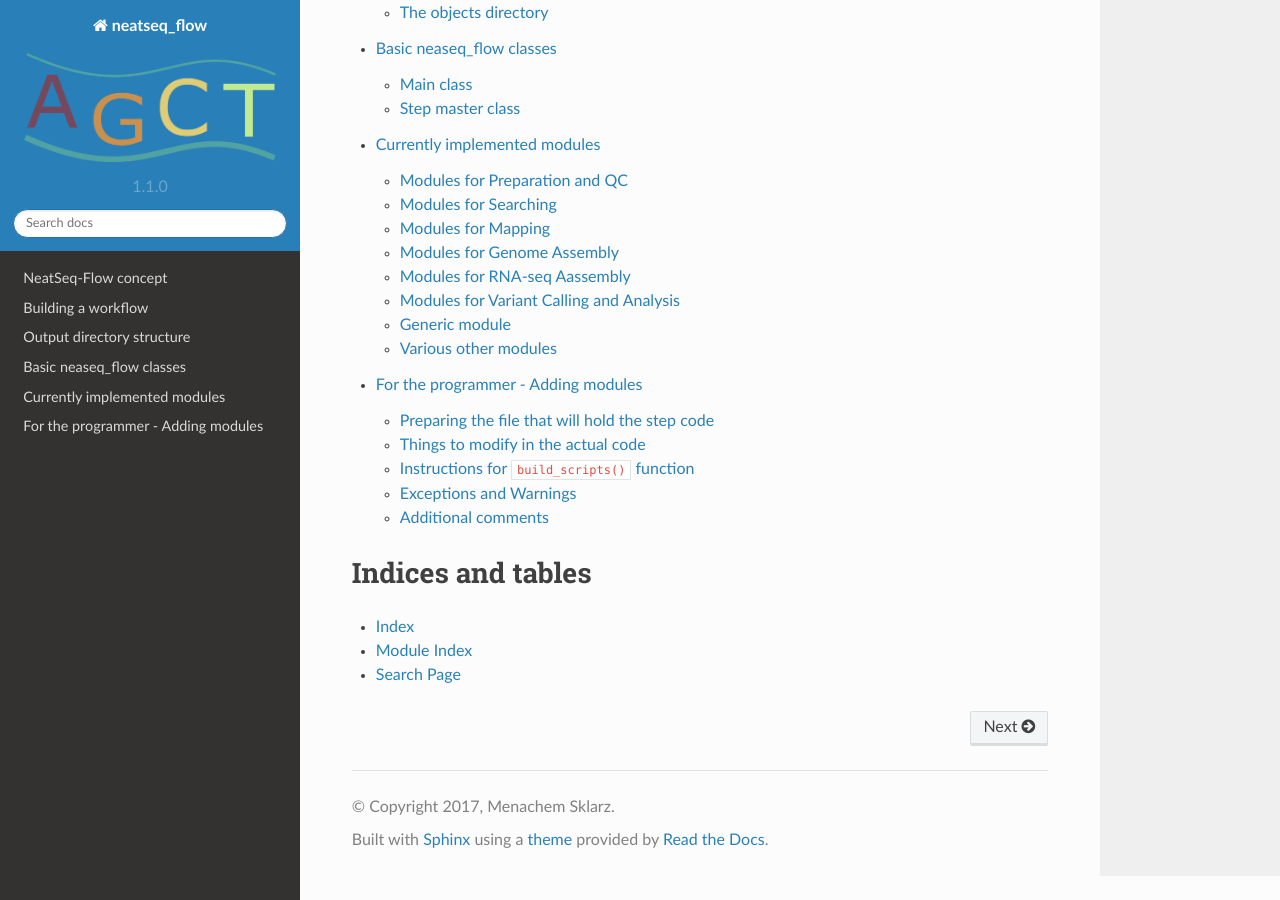
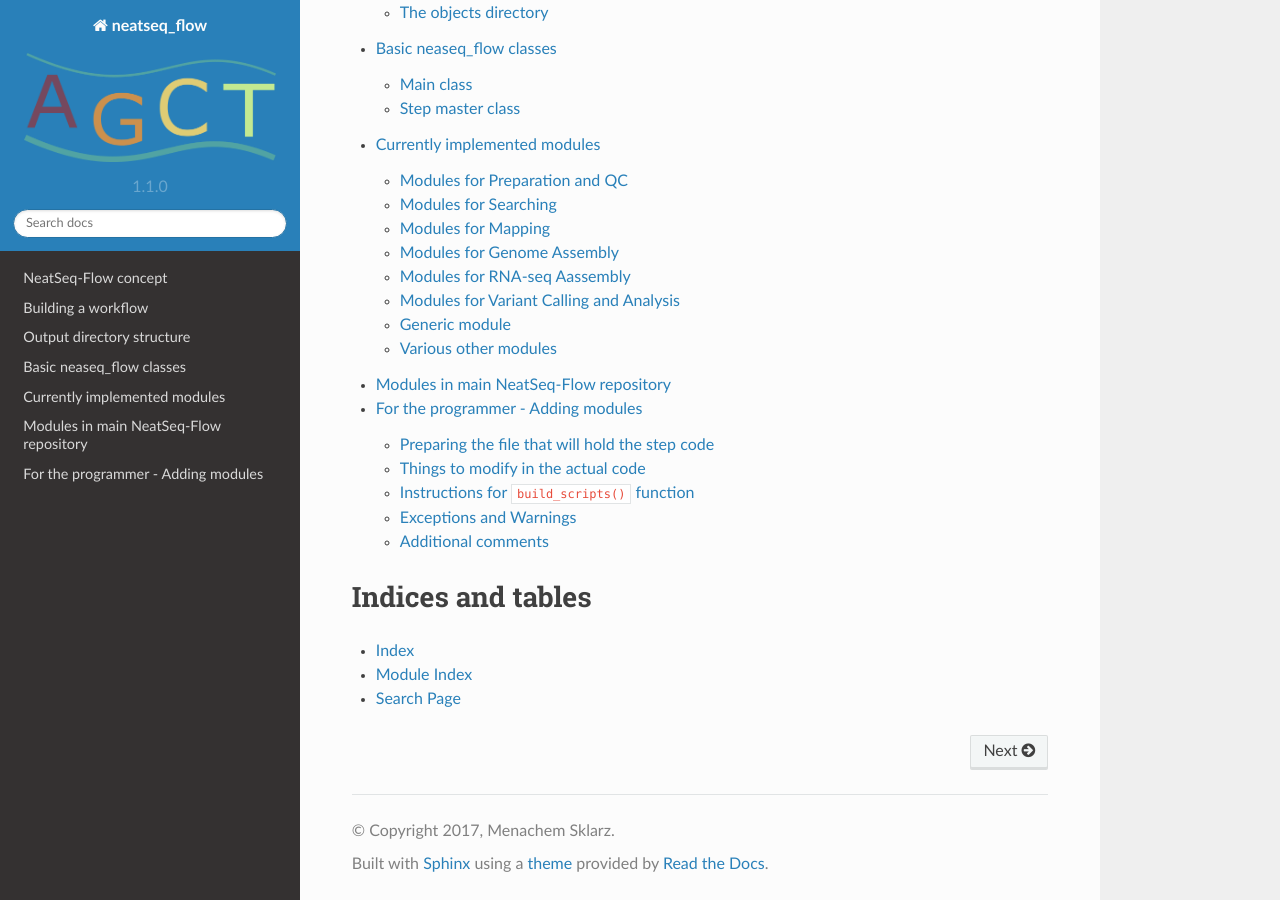
Before and after one commit to bioinfo-core-BGU/neatseq-flow, a Sphinx documentation site: the page built from doc/source/index.rst, in a window 1280 px wide and 900 px high, scrolled down 747 px. Built offline with Sphinx 7.4.7 and the Read the Docs theme 2.0.0, drawn with Linux system fonts in a browser that asks for light colours.

Commit message:
added link to additional modules repo

```diff
--- a/doc/source/05.modules.rst
+++ b/doc/source/05.modules.rst
@@ -16,3 +16,6 @@ Currently implemented modules
    modules/variants
    modules/generic
    modules/others
+
+:ref:`Modules in main NeatSeq-Flow repository <neatseq-flow_modules:additional_modules_repo>`
+==============================================================================================
```
